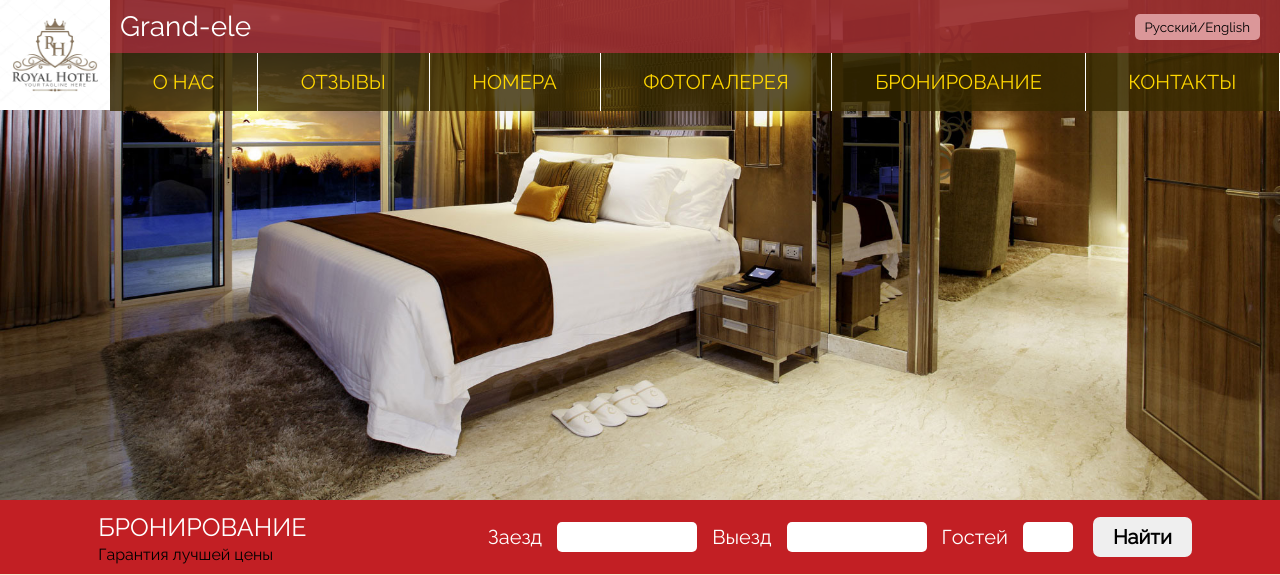
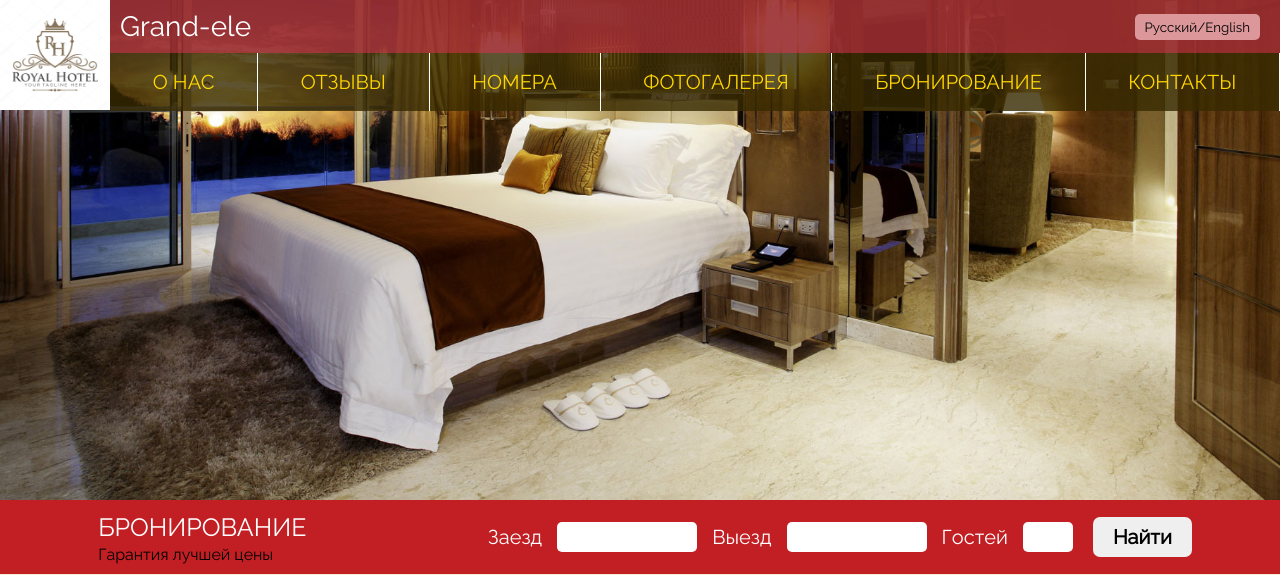
Before and after one commit to Aruka7/TI_LW, a PHP site: page / in a window 1280 px wide. Shown: the top 575 px of the page. Run offline with PHP 8.4, Linux system fonts and the light colour scheme.

Commit message:
исправил размер bg

```diff
--- a/css/main.css
+++ b/css/main.css
@@ -14,7 +14,7 @@ header{
 	background-image: url(../img/bgHeader.jpg);
 	background-repeat: no-repeat;
 	background-position: 50% 100%;
-	background-size: 100%;
+	background-size: 110%;
 	height: 500px;
 }
 .header-top{
```
